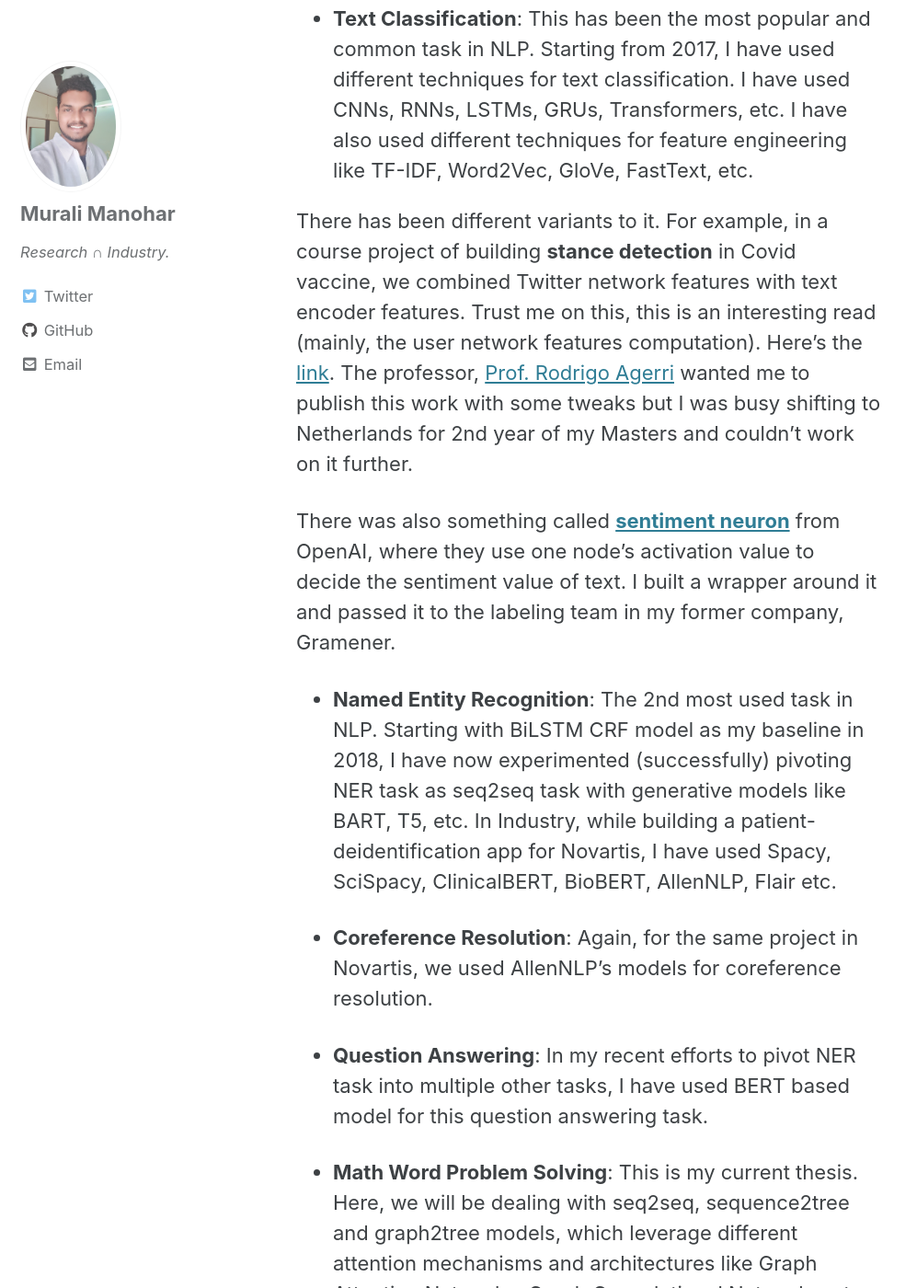
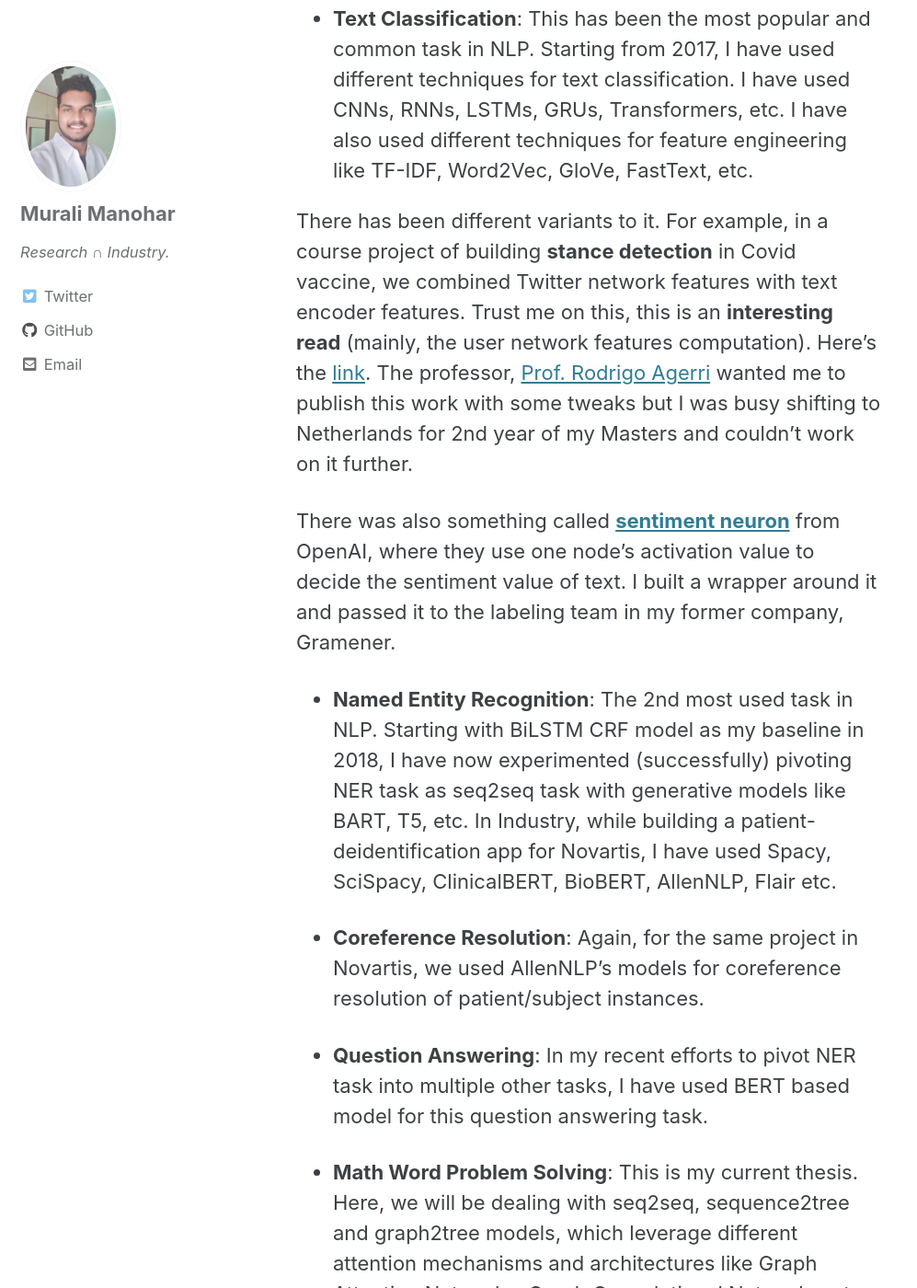
Before and after one commit to gitlost-murali/blogs, a Jekyll site: the page built from _posts/2023-27-01-nlp-experience.md, in a window 1280 px wide and 1400 px high, scrolled down 2416 px. Shown: the whole window at 92% size, without its empty margins (0-997 px from the left). Built offline with Jekyll 4.4.1, drawn with Linux system fonts in a browser that asks for light colours; cached includes are drawn as plain includes; comment, search, counter and statistics services are not loaded.

Commit message:
highlights added

```diff
--- a/_posts/2023-27-01-nlp-experience.md
+++ b/_posts/2023-27-01-nlp-experience.md
@@ -33,13 +33,13 @@ Pharamacuetical giant, Novartis, wanted to have a in-house translation service a
 
 * __Text Classification__: This has been the most popular and common task in NLP. Starting from 2017, I have used different techniques for text classification. I have used CNNs, RNNs, LSTMs, GRUs, Transformers, etc. I have also used different techniques for feature engineering like TF-IDF, Word2Vec, GloVe, FastText, etc.
 
-There has been different variants to it. For example, in a course project of building __stance detection__ in Covid vaccine, we combined Twitter network features with text encoder features. Trust me on this, this is an interesting read (mainly, the user network features computation). Here's the [link](https://gitlost-murali.github.io/blogs/work/Apps_1_NLP_WriteUp.pdf). The professor, [Prof. Rodrigo Agerri](https://ragerri.github.io/) wanted me to publish this work with some tweaks but I was busy shifting to Netherlands for 2nd year of my Masters and couldn't work on it further.
+There has been different variants to it. For example, in a course project of building __stance detection__ in Covid vaccine, we combined Twitter network features with text encoder features. Trust me on this, this is an __interesting read__ (mainly, the user network features computation). Here's the [link](https://gitlost-murali.github.io/blogs/work/Apps_1_NLP_WriteUp.pdf). The professor, [Prof. Rodrigo Agerri](https://ragerri.github.io/) wanted me to publish this work with some tweaks but I was busy shifting to Netherlands for 2nd year of my Masters and couldn't work on it further.
 
 There was also something called [__sentiment neuron__](https://openai.com/blog/unsupervised-sentiment-neuron/) from OpenAI, where they use one node's activation value to decide the sentiment value of text. I built a wrapper around it and passed it to the labeling team in my former company, Gramener.
 
 * __Named Entity Recognition__: The 2nd most used task in NLP. Starting with BiLSTM CRF model as my baseline in 2018, I have now experimented (successfully) pivoting NER task as seq2seq task with generative models like BART, T5, etc. In Industry, while building a patient-deidentification app for Novartis, I have used Spacy, SciSpacy, ClinicalBERT, BioBERT, AllenNLP, Flair etc.
 
-* __Coreference Resolution__: Again, for the same project in Novartis, we used AllenNLP's models for coreference resolution.
+* __Coreference Resolution__: Again, for the same project in Novartis, we used AllenNLP's models for coreference resolution of patient/subject instances.
 
 * __Question Answering__: In my recent efforts to pivot NER task into multiple other tasks, I have used BERT based model for this question answering task.
 
```
